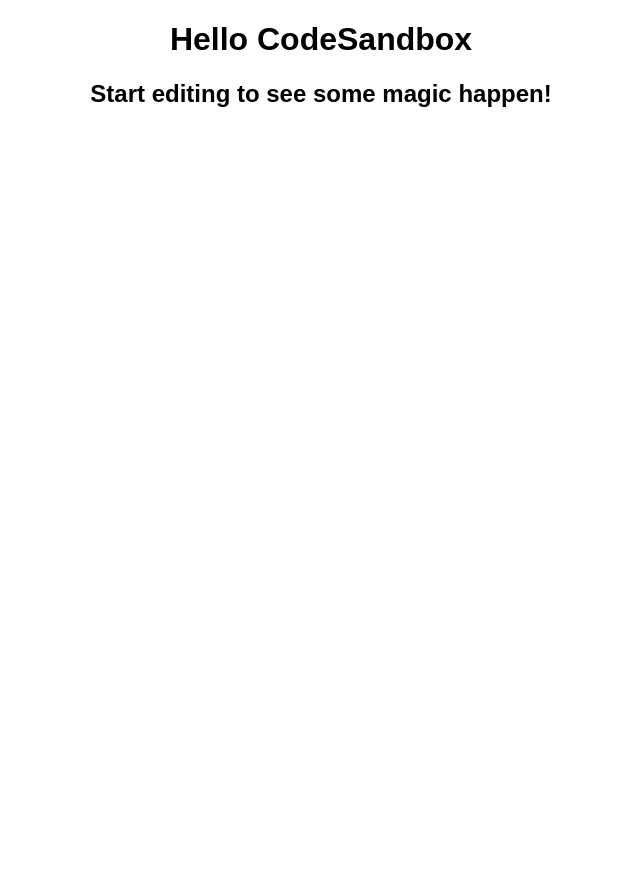
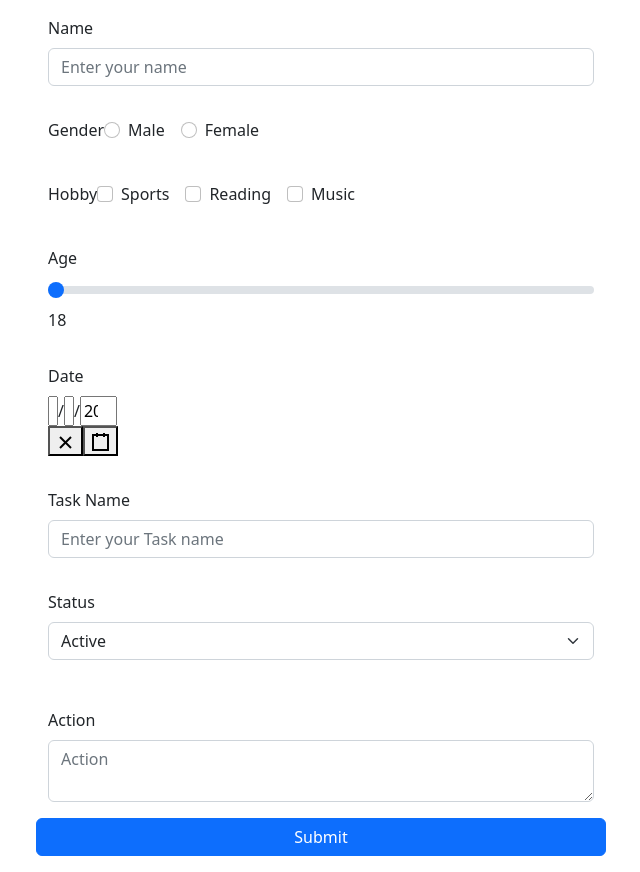
Before and after one commit to abhi-shek-gupta/Todo-app, a React (Create React App) app: page / in a window 1280 px wide. Shown: the whole page, without its empty margins (319-959 px from the left). Before the commit the page ends 800 px from the top, so only its background shows below. Built offline with nearby package versions, Linux system fonts and the light colour scheme.

Commit message:
Add todo form

```diff
--- a/src/App.js
+++ b/src/App.js
@@ -1,10 +1,7 @@
 import "./styles.css";
-
+import AddTodo from "./components/AddTodo";
 export default function App() {
   return (
-    <div className="App">
-      <h1>Hello CodeSandbox</h1>
-      <h2>Start editing to see some magic happen!</h2>
-    </div>
+    <AddTodo />
   );
 }
--- /dev/null
+++ b/src/components/AddTodo.jsx
@@ -0,0 +1,165 @@
+import React, { useState } from "react";
+import { Form, Row, Button } from "react-bootstrap";
+import DatePicker from "react-date-picker";
+import FormContainer from "./FormConatiner";
+
+const AddTodo = () => {
+  const [validated, setValidated] = useState(false);
+  const [name, setName] = useState("");
+  const [gender, setGender] = useState("");
+  const [hobby, setHobby] = useState([]);
+  const [age, setAge] = useState(18);
+  const [date, setDate] = useState(new Date());
+  const [taskName, setTaskName] = useState("");
+  const [status, setStatus] = useState(false);
+  const [action, setAction] = useState("");
+
+  const handleSubmit = (event) => {
+    event.preventDefault();
+    const submitData = {
+      name,
+      gender,
+      hobby,
+      age,
+      date,
+      taskName,
+      status,
+      action,
+    };
+    console.log(submitData);
+  };
+  return (
+    <FormContainer>
+      <Form onSubmit={handleSubmit}>
+        <Row className="mb-3">
+          <Form.Group controlId="name" className="my-3">
+            <Form.Label>Name</Form.Label>
+            <Form.Control
+              type="text"
+              placeholder="Enter your name"
+              value={name}
+              onChange={(e) => setName(e.target.value)}
+            />
+          </Form.Group>
+
+          <Form.Group controlId="gender" className="my-3">
+            <Form.Label>Gender</Form.Label>
+            <Form.Check
+              inline
+              label="Male"
+              name="gender"
+              type="radio"
+              id="gender-male"
+              value="male"
+              checked={gender === "male"}
+              onChange={(e) => setGender(e.target.value)}
+            />
+            <Form.Check
+              inline
+              label="Female"
+              name="gender"
+              type="radio"
+              id="gender-female"
+              value="female"
+              checked={gender === "female"}
+              onChange={(e) => setGender(e.target.value)}
+            />
+          </Form.Group>
+          <Form.Group controlId="hobby" className="my-3">
+            <Form.Label>Hobby</Form.Label>
+            <Form.Check
+              inline
+              label="Sports"
+              name="sports"
+              id="hobby"
+              value="sports"
+              checked={hobby.includes("sports")}
+              onChange={(e) =>
+                setHobby((prevHobby) => [...prevHobby, e.target.value])
+              }
+            />
+            <Form.Check
+              inline
+              label="Reading"
+              name="reading"
+              id="hobby-reading"
+              value="reading"
+              checked={hobby.includes("reading")}
+              onChange={(e) =>
+                setHobby((prevHobby) => [...prevHobby, e.target.value])
+              }
+            />
+
+            <Form.Check
+              inline
+              label="Music"
+              name="music"
+              id="hobby-music"
+              value="music"
+              checked={hobby.includes("music")}
+              onChange={(e) =>
+                setHobby((prevHobby) => [...prevHobby, e.target.value])
+              }
+            />
+          </Form.Group>
+          <Form.Group controlId="age" className="my-3">
+            <Form.Label>Age</Form.Label>
+            <Form.Range
+              id="age"
+              onChange={(e) => setAge(e.target.value)}
+              value={age}
+              min={18}
+              max={55}
+              step={1}
+            />
+            {age}
+          </Form.Group>
+
+          <Form.Group controlId="date" className="my-3">
+            <Form.Label>Date</Form.Label>
+            <DatePicker onChange={setDate} value={date} />
+          </Form.Group>
+
+          <Form.Group controlId="taskName" className="my-3">
+            <Form.Label>Task Name</Form.Label>
+            <Form.Control
+              type="text"
+              placeholder="Enter your Task name"
+              value={taskName}
+              onChange={(e) => setTaskName(e.target.value)}
+            />
+          </Form.Group>
+          <Form.Group controlId="status" className="my-3">
+            <Form.Group className="mb-3">
+              <Form.Label htmlFor="status">Status</Form.Label>
+              <Form.Select
+                id="status"
+                value={status}
+                onChange={(e) => setStatus(e.target.value)}
+              >
+                <option value="active">Active</option>
+                <option vlaue="inactive">Inactive</option>
+              </Form.Select>
+            </Form.Group>
+          </Form.Group>
+
+          <Form.Group controlId="action" className="my-3">
+            <Form.Label>Action</Form.Label>
+            <Form.Control
+              as="textarea"
+              type="text"
+              placeholder="Action"
+              value={action}
+              onChange={(e) => setAction(e.target.value)}
+            />
+          </Form.Group>
+          <Button variant="primary" type="submit">
+            Submit
+          </Button>
+        </Row>
+      </Form>
+    </FormContainer>
+  );
+};
+
+export default AddTodo;
--- /dev/null
+++ b/src/components/FormConatiner.jsx
@@ -0,0 +1,16 @@
+import React from "react";
+import { Container, Row, Col } from "react-bootstrap";
+
+const FormContainer = ({ children }) => {
+    return (
+        <Container>
+            <Row className="justify-content-md-center">
+                <Col xs={12} md={6}>
+                    {children}
+                </Col>
+            </Row>
+        </Container>
+    );
+};
+
+export default FormContainer;
--- a/src/index.js
+++ b/src/index.js
@@ -1,13 +1,17 @@
 import { StrictMode } from "react";
 import { createRoot } from "react-dom/client";
-
+import { Provider } from 'react-redux'
 import App from "./App";
+import store from "./redux/store";
+import 'bootstrap/dist/css/bootstrap.min.css';
 
 const rootElement = document.getElementById("root");
 const root = createRoot(rootElement);
 
 root.render(
   <StrictMode>
-    <App />
+    <Provider store={store}>
+      <App />
+    </Provider>
   </StrictMode>
 );
--- /dev/null
+++ b/src/redux/features/TodoSlice.js
@@ -0,0 +1,22 @@
+import { createSlice } from '@reduxjs/toolkit';
+
+//initail state of TodoSlice
+const initialState = {};
+const TodoSlice = createSlice({
+    name: 'Todo',
+    initialState,
+    reducers: {
+        addTodo: (state, { payload }) => {
+
+        },
+        editTodo: (state, { payload }) => {
+
+        },
+        deleteTodo: (state, { payload }) => {
+
+        },
+    }
+});
+
+export const { addTodo, editTodo, deleteTodo } = TodoSlice.actions;
+export default TodoSlice.reducer;
--- /dev/null
+++ b/src/redux/store.js
@@ -0,0 +1,18 @@
+import { configureStore } from '@reduxjs/toolkit';
+import todoReducer from './features/TodoSlice';
+
+const reducer = {
+    todo: todoReducer
+};
+
+
+// initialState of the redux
+const preloadedState = {
+};
+
+const store = configureStore({
+    reducer,
+    preloadedState,
+});
+
+export default store;
```
Also changed, not shown: package.json (+16 -3 lines), src/components/TodoLists.jsx (added), 1 other file (tests, documents, lock files or other folders).
